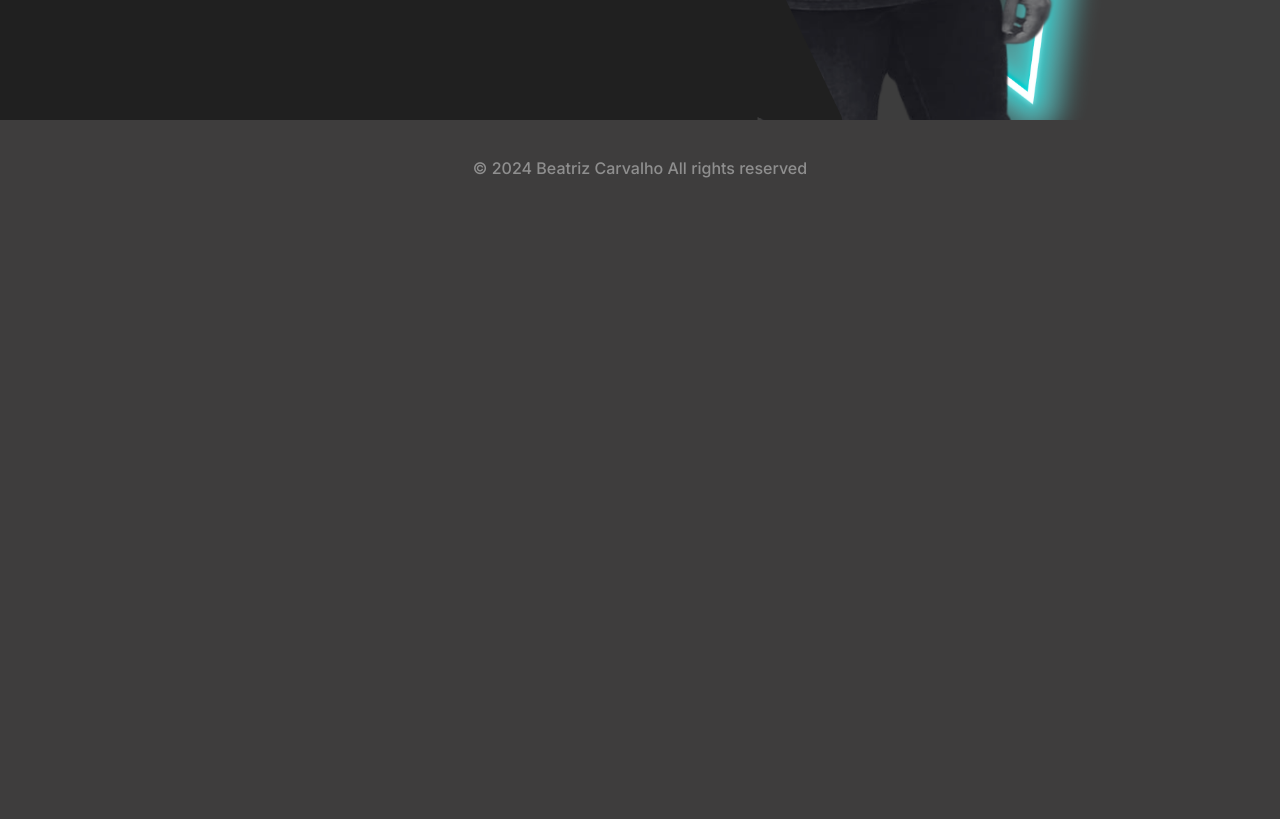
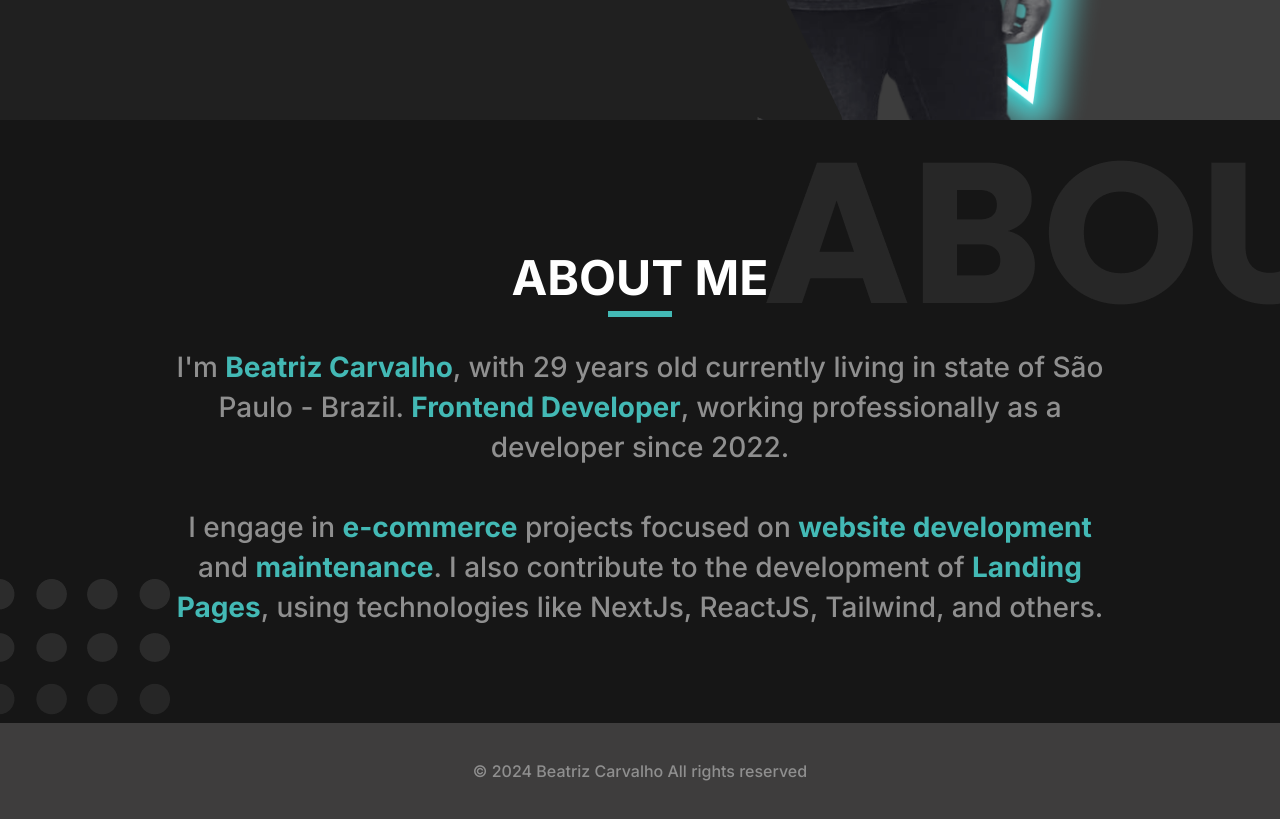
Before and after one commit to BiaCarvalhoCavalieri/portfolio, a Next.js app: page / in a window 1280 px wide. Shown: the part 780-1599 px from the top of the page. Before the commit the page ends 996 px from the top, so only its background shows below. Built offline with nearby package versions, Linux system fonts and the light colour scheme.

Commit message:
feat: about me section

```diff
--- /dev/null
+++ b/src/app/components/AboutMeSection/aboutMeSection.module.css
@@ -0,0 +1,49 @@
+.aboutMeWrapper {
+    background-color: var(--grey-900);
+    width: 100%;
+    position: relative;
+}
+.aboutMeWrapper::before {
+    content: url('../../../assets/bg_about-me.png');
+    position: absolute;
+    right: 0;
+    top: 2.5rem;
+}
+.aboutMeWrapper::after {
+    content: url('../../../assets/bg_dots.png');
+    position: absolute;
+    bottom: 0;
+    max-height: 9rem;
+    overflow: hidden;
+}
+.aboutMeContainer {
+    margin: 8rem auto 6rem;
+    max-width: 59rem;
+    width: 100%;
+}
+.aboutMeTitle {
+    font-size: 3rem;
+    text-transform: uppercase;
+    width: 100%;
+    text-align: center;
+    margin: 0 0 2.5rem;
+    position: relative;
+}
+.aboutMeTitle::after {
+    content: '';
+    width: 4rem;
+    border-bottom: 6px solid var(--primary-color);
+    position: absolute;
+    bottom: -0.625rem;
+    right: calc(50% - 2rem);
+}
+.aboutMeText {
+    color: var(--grey-300);
+    font-size: 1.75rem;
+    line-height: 2.5rem;
+    text-align: center;
+    font-weight: 500;
+}
+.aboutMeText b {
+    color: var(--primary-color);
+}
--- /dev/null
+++ b/src/app/components/AboutMeSection/index.tsx
@@ -0,0 +1,18 @@
+import styles from './aboutMeSection.module.css'
+
+export default function AboutMeSection() {
+
+    return (
+        <div className={styles.aboutMeWrapper}>
+            <div className={`${styles.aboutMeContainer} container`}>
+                <h3 className={styles.aboutMeTitle}>About Me</h3>
+                <p className={styles.aboutMeText}>
+                    I'm <b>Beatriz Carvalho</b>, with 29 years old currently living in state of São Paulo - Brazil. <b>Frontend Developer</b>, working professionally as a developer since 2022.
+                    <br/>
+                    <br/>
+                    I engage in <b>e-commerce</b> projects focused on <b>website development</b> and <b>maintenance</b>. I also contribute to the development of <b>Landing Pages</b>, using technologies like NextJs, ReactJS, Tailwind, and others.
+                </p>
+            </div>
+        </div>
+    )
+}
--- a/src/app/page.tsx
+++ b/src/app/page.tsx
@@ -1,5 +1,6 @@
 import Menu from "./components/Menu/index";
 import BannerSection from "./components/BannerSection/index";
+import AboutMeSection from "./components/AboutMeSection";
 import Footer from "./components/Footer/index";
 import styles from "./page.module.css";
 
@@ -11,6 +12,7 @@ export default function Home() {
       </header>
       <main className={styles.main}>
         <BannerSection />
+        <AboutMeSection />
       </main>
       <Footer />
     </>
```
Also changed, not shown: src/assets/bg_about-me.png (added), src/assets/bg_dots.png (added).
